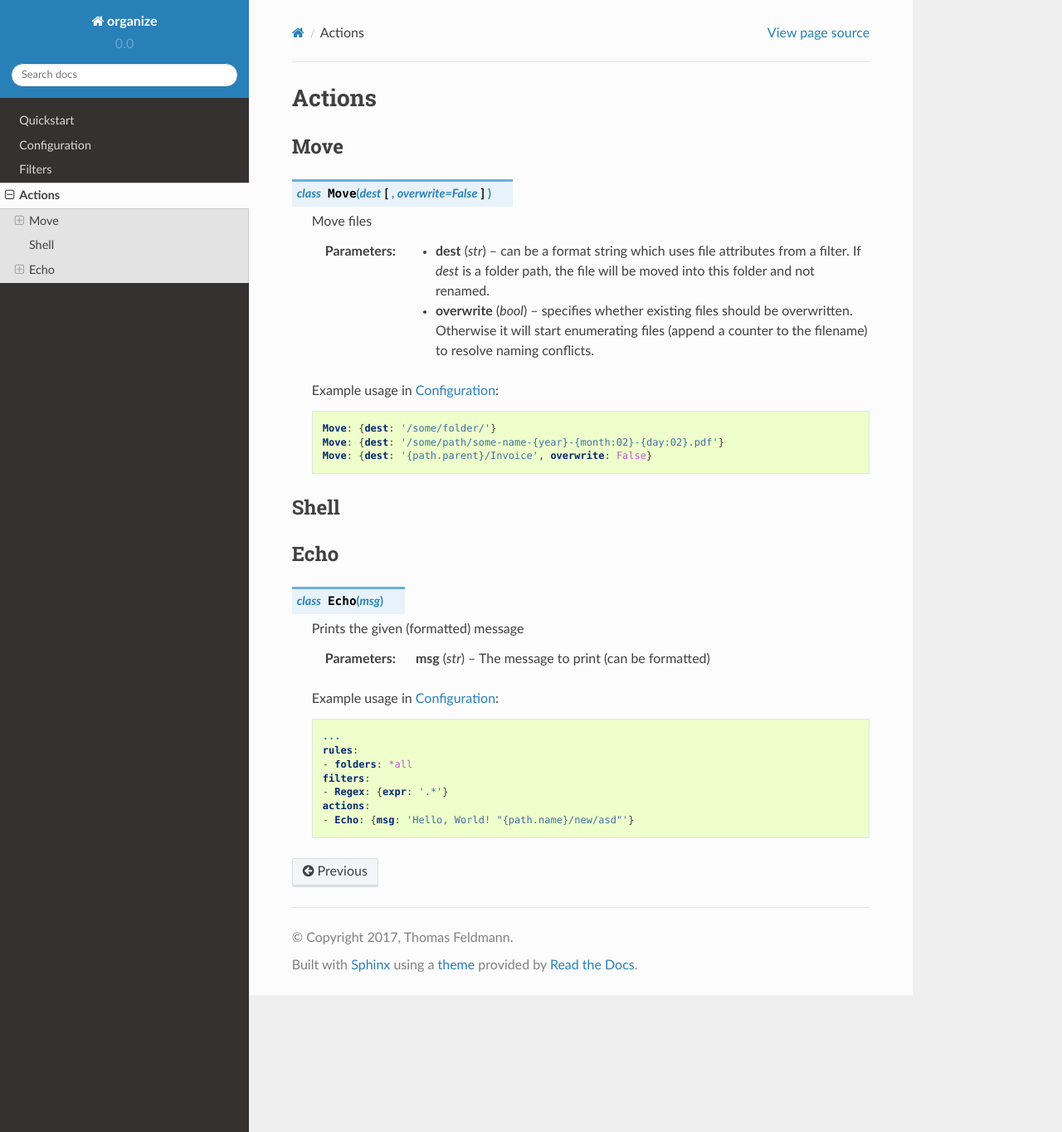
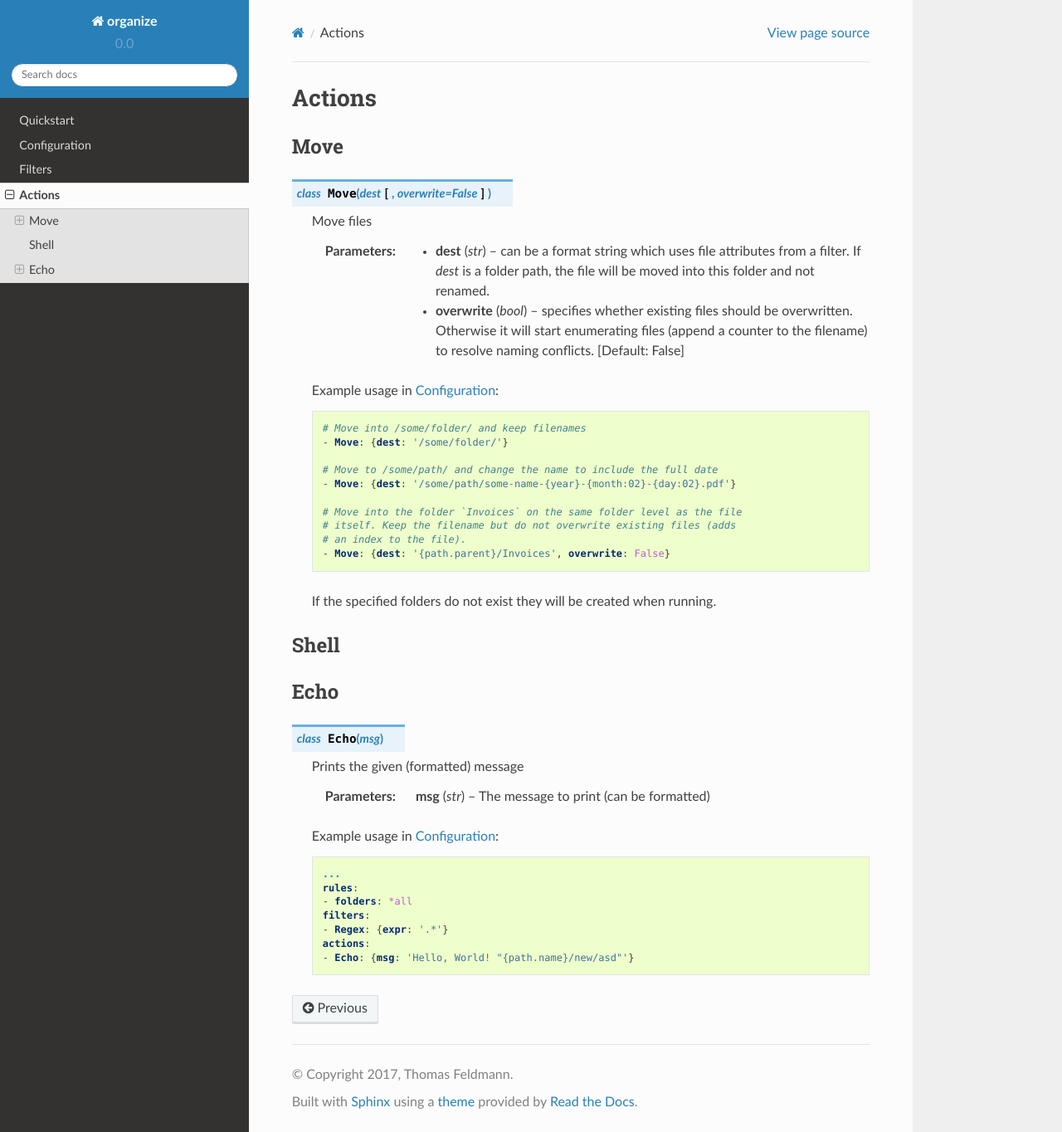
Before and after one commit to tfeldmann/organize, a Sphinx documentation site: the page built from docs/page/actions.rst, in a window 1280 px wide and 1364 px high. Shown: the whole window at 83% size. Built offline with Sphinx 7.4.7 and the Read the Docs theme 2.0.0, drawn with Linux system fonts in a browser that asks for light colours.

Commit message:
update docs

```diff
--- a/docs/page/actions.rst
+++ b/docs/page/actions.rst
@@ -15,15 +17,24 @@ Move
     :param bool overwrite:
         specifies whether existing files should be overwritten.
         Otherwise it will start enumerating files (append a counter to the
-        filename) to resolve naming conflicts.
+        filename) to resolve naming conflicts. [Default: False]
 
     Example usage in :ref:`configuration`:
 
     .. code-block:: yaml
 
-        Move: {dest: '/some/folder/'}
-        Move: {dest: '/some/path/some-name-{year}-{month:02}-{day:02}.pdf'}
-        Move: {dest: '{path.parent}/Invoice', overwrite: False}
+        # Move into /some/folder/ and keep filenames
+        - Move: {dest: '/some/folder/'}
+
+        # Move to /some/path/ and change the name to include the full date
+        - Move: {dest: '/some/path/some-name-{year}-{month:02}-{day:02}.pdf'}
+
+        # Move into the folder `Invoices` on the same folder level as the file
+        # itself. Keep the filename but do not overwrite existing files (adds
+        # an index to the file).
+        - Move: {dest: '{path.parent}/Invoices', overwrite: False}
+
+    If the specified folders do not exist they will be created when running.
 
 Shell
 -----
--- a/docs/page/filters.rst
+++ b/docs/page/filters.rst
@@ -1,3 +1,5 @@
+.. _filters:
+
 Filters
 =======
 
--- a/docs/page/quickstart.rst
+++ b/docs/page/quickstart.rst
@@ -1,3 +1,5 @@
+.. _quickstart:
+
 Quickstart
 ==========
 
```
Also changed, not shown: other parts of docs/page/actions.rst (+2 -0 lines), docs/page/config.rst (+11 -6 lines).
